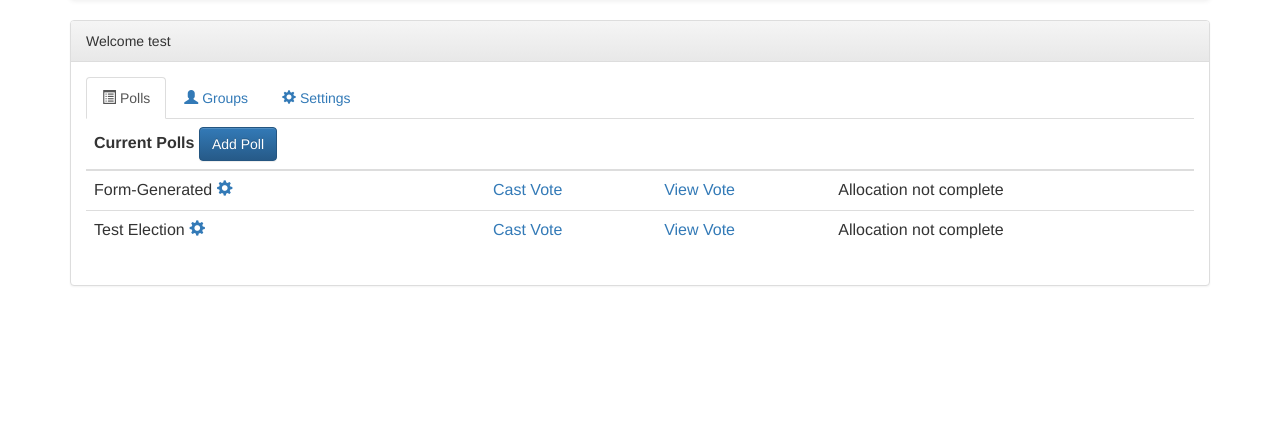
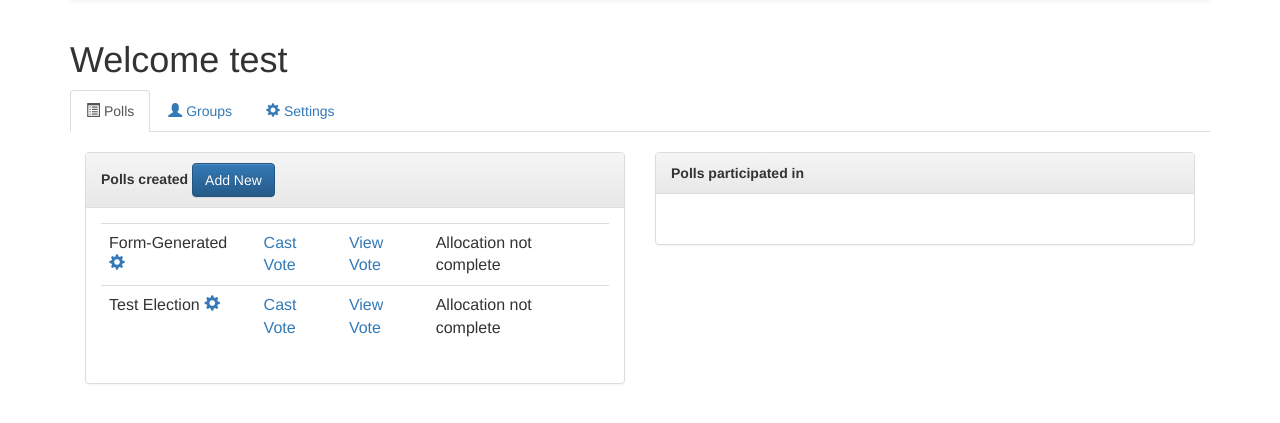
Before and after one commit to PrefPy/opra, a Django app: page /polls/ in a window 1280 px wide. Shown: the part 52-475 px from the top of the page. Run offline with Django 3.2, Linux system fonts and the light colour scheme; a user stored in the database is signed in; data comes from the database, SQL or seed files in the repository; both versions use the stored data as it was after the commit; some libraries are stand-ins or nearby versions.

Commit message:
Separate polls into two columns
One column for polls created, another for polls that you're
participating in

```diff
--- a/compsocsite/appauth/templates/register.html
+++ b/compsocsite/appauth/templates/register.html
@@ -1,7 +1,7 @@
 {% extends 'polls/base.html' %}
 
 {% block content %}
-    <h1>Register with OPRA</h1>
+    <h1>Register with OPRAH</h1>
 
     {% if registered %}
         Thank you for registering!
--- a/compsocsite/polls/templates/polls/index.html
+++ b/compsocsite/polls/templates/polls/index.html
@@ -2,11 +2,8 @@
 
 {% block content %}
     {% if user.is_authenticated %}
-
         <div class="col-md-12">
-            <div class="panel panel-default">
-                <div class="panel-heading">Welcome {{ request.user.username }}</div>
-                <div class="panel-body">
+            <h1>Welcome {{ request.user.username }}</h1>
             <ul class="nav nav-tabs">
                 <li class="active"><a data-toggle="tab" href="#home"><span class="glyphicon glyphicon-list-alt"></span> Polls</a></li>
                 <li><a data-toggle="tab" href="#groups"><span class="glyphicon glyphicon-user"></span> Groups</a></li>
@@ -15,19 +12,20 @@
 
             <div class="tab-content">
             <div id="home" class="tab-pane active">
+                <br />
+                {% if question_list == None %}
+                    <tr><td>No polls are currently available.</td></tr>
+                    <tr><td><a href="/polls/add/"><span class="btn btn-primary">Add Poll</span></a></td></tr>
+                {% endif %}
+
+                <div class="col-md-6">
+                    <div class="panel panel-default">
+                        <div class="panel-heading"><b>Polls created</b> <a href="/polls/add/"><span class="btn btn-primary">Add New</span></a></div>
+                        <div class="panel-body">
                         <table class="table">
                         {% if question_list %}
-                            <thead>
-                                <tr>
-                                <th>Current Polls <a href="/polls/add/"><span class="btn btn-primary">Add Poll</span></a></th>
-                                <th></th>
-                                <th></th>
-                                <th></th>
-                                </tr>
-                            </thead>
-                            <tbody>
                             {% for question in question_list %}
-                                {% if request.user in question.question_voters.all or question.question_owner == request.user %}
+                                {% if question.question_owner == request.user %}
                                 <tr>
                                     <td>
                                         {{ question.question_text }}
@@ -45,16 +43,38 @@
                                 </tr>
                                 {% endif %}
                             {% endfor %}
-                            </tbody>
+                        {% endif %}
+                        </table>
+                        </div>
+                    </div>
+                </div>
+                <div class="col-md-6">
+                    <div class="panel panel-default">
+                        <div class="panel-heading"><b>Polls participated in</b></div>
+                        <div class="panel-body">
+                            <table class="table">
+                            {% if question_list %}
+                                {% for question in question_list %}
+                                    {% if question.question_owner != request.user and request.user in question.question_voters.all %}
+                                    <tr>
+                                        <td>
+                                            {{ question.question_text }}
+                                        </td>
+                                        <td><a href="{% url 'polls:detail' question.id %}">Cast Vote</a></td>
+                                        <td><a href="{% url 'polls:preferences' question.id %}">View Vote</a></td>
+                                        {% if question.response_set.all.0.allocation %}
+                                            <td><a href="{% url 'polls:results' question.id %}">Allocation complete: {{ question.question_text }}</a></td>
                                         {% else %}
-                            <tr>
-                                <td>No polls are currently available.</td>
-                            </tr>
-                            <tr>
-                                <td><a href="/polls/add/"><span class="btn btn-primary">Add Poll</span></a></td>
+                                            <td>Allocation not complete</td>
+                                        {% endif %}
                                     </tr>
                                     {% endif %}
+                                {% endfor %}
+                            {% endif %}
                             </table>
+                        </div>
+                    </div>
+                </div>
             </div>
             <div id="groups" class="tab-pane">
                 <table class="table">
@@ -69,7 +89,7 @@
                     {% for group in groups %}
                         {% if request.user == group.owner %}
                             <tr>
-                                        <td>{{group.name}}</td>
+                                <td>{{ group.name }}</td>
                                 <td><a href="{% url 'polls:members' group.id %}">View/Change members</a></td>
                             </tr>
                         {% endif %}
@@ -93,8 +113,6 @@
             </div>
         </div>
         </div>
-            </div>
-        </div>
      {% else %}
         <div class="col-md-6">
             <div class="panel panel-default">
```
Also changed, not shown: compsocsite/appauth/templates/login.html (+15 -9 lines), compsocsite/polls/templates/polls/preferences.html (+4 -4 lines), compsocsite/db.sqlite3. Lines whose indentation alone changed are shown as unchanged.
